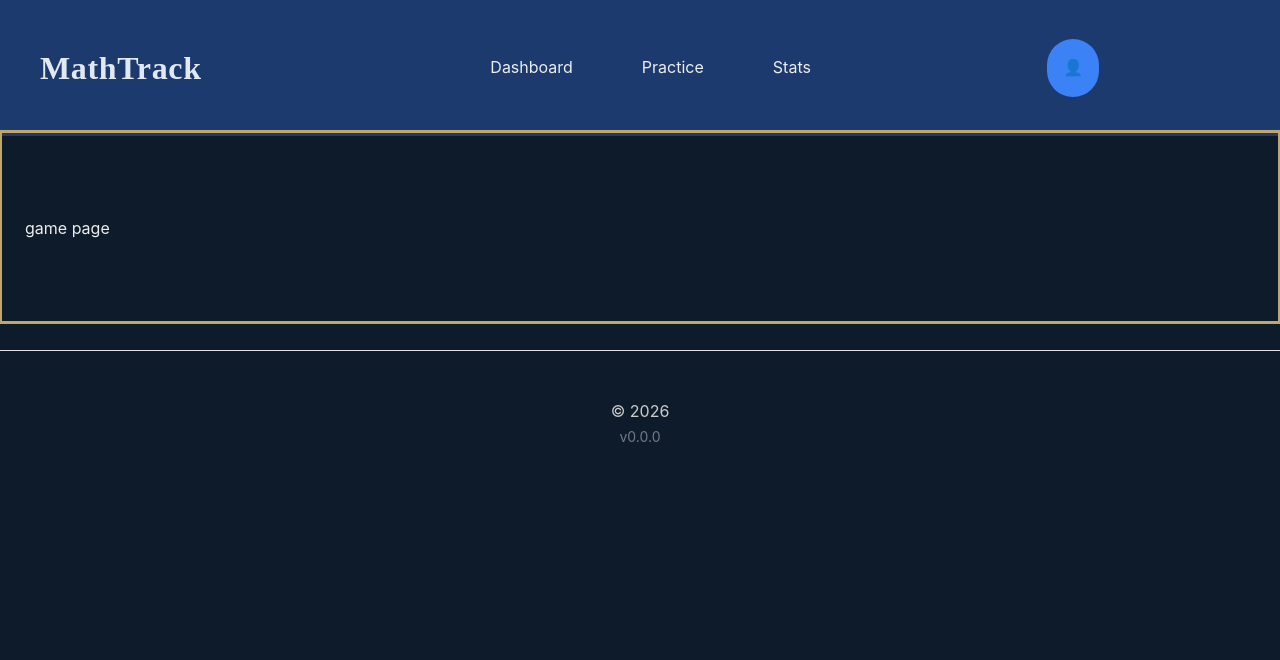
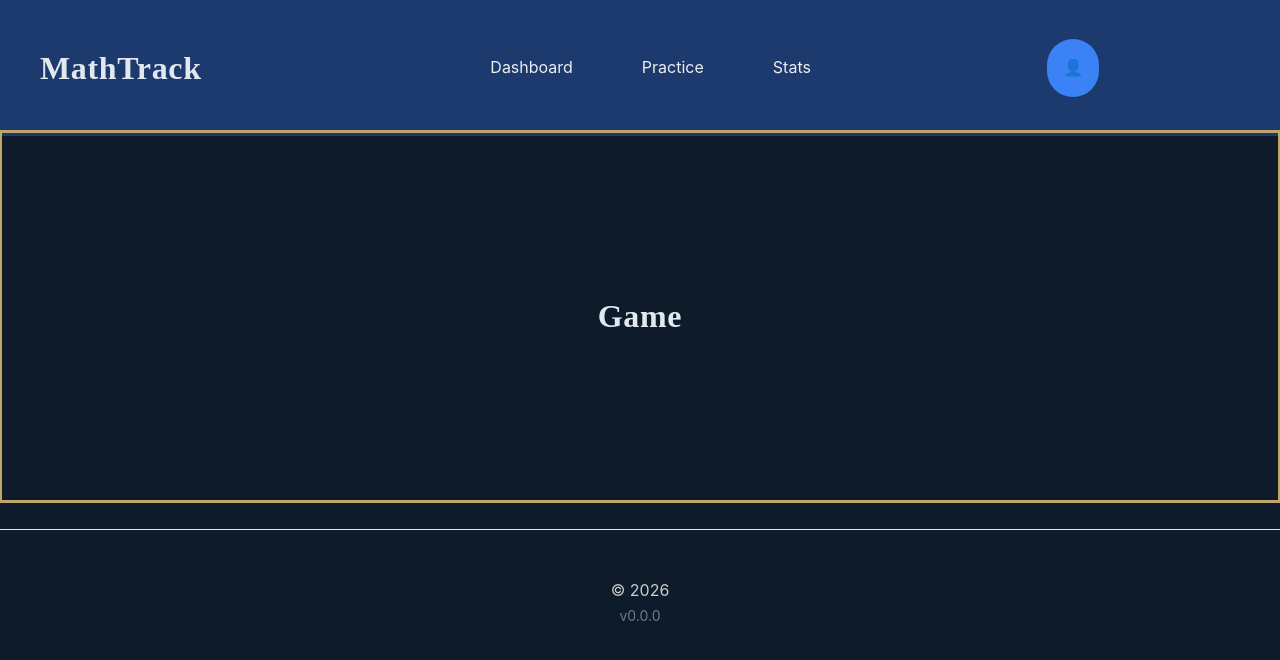
Before and after one commit to LuisDev912/EduMath-Track, a React (Vite) app in the folder frontend/: page /game in a window 1280 px wide. Shown: the top 660 px of the page. Built offline with nearby package versions, Linux system fonts and the light colour scheme.

Commit message:
feat(frontend): create new components for the game

```diff
--- /dev/null
+++ b/frontend/src/game/components/AnswerForm.tsx
@@ -0,0 +1,5 @@
+function AnswerForm() {
+
+};
+
+export default AnswerForm;
--- /dev/null
+++ b/frontend/src/game/components/Game.tsx
@@ -0,0 +1,5 @@
+function Game() {
+
+};
+
+export default Game;
--- /dev/null
+++ b/frontend/src/game/components/GenerateOperation.tsx
@@ -0,0 +1,5 @@
+function GenerateOperation() {
+
+};
+
+export default GenerateOperation;
--- /dev/null
+++ b/frontend/src/game/components/OperationDisplay.tsx
@@ -0,0 +1,5 @@
+function OperationDisplay() {
+
+};
+
+export default OperationDisplay;
--- a/frontend/src/pages/GamePage.tsx
+++ b/frontend/src/pages/GamePage.tsx
@@ -1,3 +1,10 @@
+// import Game.tsx
 export default function GamePage() {
-    return <p>game page</p>
+    return (
+        <section>
+            <h1 className="heading-primary text-center">Game</h1>
+
+            {/* <Game /> */}
+        </section>
+    )
 };
```
